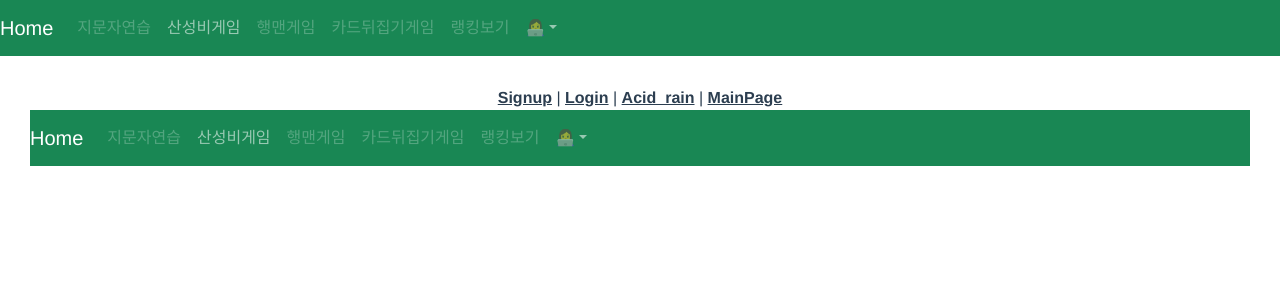
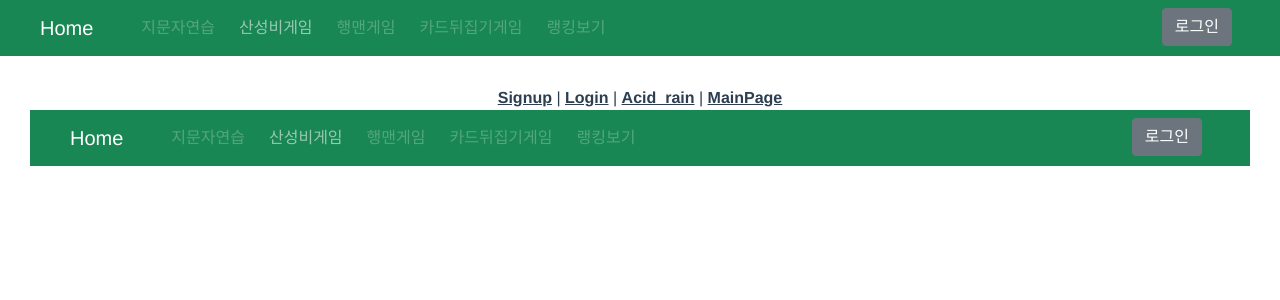
Before and after one commit to zmd9220/Aksoo, a Vue app in the folder Front/client/: page /MainPage/Header in a window 1280 px wide. Shown: the top 300 px of the page. Built offline with nearby package versions, Linux system fonts and the light colour scheme.

Commit message:
S05P21B306-294 [MODIFY]: Navbar details

```diff
--- a/Front/client/src/router/index.js
+++ b/Front/client/src/router/index.js
@@ -6,7 +6,7 @@ import Signup from '@/views/accounts/Signup'
 import Login from '@/views/accounts/Login'
 import Acid_rain from '@/views/acid_rain/acid_rain'
 import Header from '@/views/MainPage/Header'
-import Mainpage from '@/views/MainPage/Mainpage'
+import MainPage from '@/views/MainPage/MainPage'
 
 Vue.use(VueRouter)
 
@@ -42,9 +42,9 @@ const routes = [
     component: Header,
   },
   {
-    path: '/MainPage/Mainpage',
-    name: 'Mainpage',
-    component: Mainpage,
+    path: '/MainPage/MainPage',
+    name: 'MainPage',
+    component: MainPage,
   },
 ]
 
--- a/Front/client/src/views/MainPage/Header.vue
+++ b/Front/client/src/views/MainPage/Header.vue
@@ -5,17 +5,26 @@
         <b-navbar-brand href="/">Home</b-navbar-brand>
 
         <b-nav-item href="#" disabled>지문자연습</b-nav-item>
-        <b-nav-item href="Acid_rain/Acid_rain">산성비게임</b-nav-item>
+        <b-nav-item href="/Acid_rain/Acid_rain/">산성비게임</b-nav-item>
         <b-nav-item href="#" disabled>행맨게임</b-nav-item>
         <b-nav-item href="#" disabled>카드뒤집기게임</b-nav-item>
         <b-nav-item href="#" disabled>랭킹보기</b-nav-item>
 
         <!-- Navbar dropdowns -->
+        <div class="login">
+          <span v-if="isLogin">
+            <b-nav-item-dropdown text="👩‍💻" right>
+              <b-dropdown-item href="#">Account</b-dropdown-item>
+              <b-dropdown-item href="#">Settings</b-dropdown-item>
+              <b-dropdown-item href="#">logout</b-dropdown-item>
+            </b-nav-item-dropdown>
+          </span>
 
-        <b-nav-item-dropdown text="👩‍💻" right>
-          <b-dropdown-item href="#">Account</b-dropdown-item>
-          <b-dropdown-item href="#">Settings</b-dropdown-item>
-        </b-nav-item-dropdown>
+          <span v-else>
+            <b-nav-item href="/accounts/Login/"><b-button>로그인</b-button></b-nav-item>
+          </span>
+        </div>
+
       </b-navbar-nav>
     </b-navbar>
   </div>
@@ -28,5 +37,29 @@ export default {
 </script>
 
 <style scoped>
+.b-navbar {
+  display: flex;
+  position: relative;
+  align-items: center;
+  justify-content: center;
+}
+
+.navbar-brand {
+
+  margin-left: 2em;
+  margin-right: 2em;
+  align-self: center;
+}
+
+.nav-item {
+  margin-right: 0.5em;
+  align-self: center;
+}
+
+.login {
+  position: absolute;
+  top: 0;
+  right: 2em;
+}
 
 </style>
```
